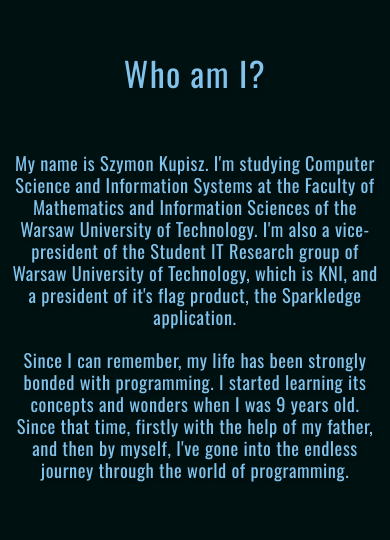
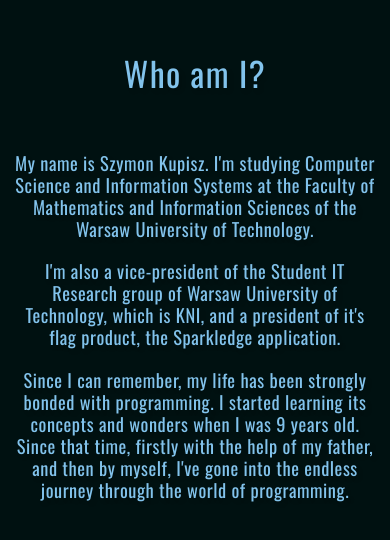
Before and after one commit to SKupisz/skupisz-refactored-nextjs, a Next.js app: page / in a window 390 px wide. Shown: the part 848-1388 px from the top of the page. Built offline with nearby package versions, Linux system fonts and the light colour scheme; a web font is replaced by a local one.

Commit message:
Fixed minor issues regarding the landing page design

```diff
--- a/pages/index.tsx
+++ b/pages/index.tsx
@@ -2,6 +2,7 @@ import React from 'react';
 import Head from 'next/head'
 import Image from 'next/image'
 import ExpandCircleDownIcon from '@mui/icons-material/ExpandCircleDown';
+import { useMediaQuery } from '@mui/material';
 
 import { WelcomeDescriptionContent, WelcomeDescriptionHeader, WelcomeGoDownButton, WelcomeHeader, WelcomePageSegment, WelcomeShortDescriptionWrapper } from 'styled/components/welcome/welcome'
 import styles from '../styles/Home.module.css'
@@ -9,8 +10,12 @@ import styles from '../styles/Home.module.css'
 export default function Home() {
 
   const scrollButtonRef = React.createRef<HTMLButtonElement>();
+  const scrollToNextSection = () => window.scrollBy(0, 90 * (window.innerHeight / 100));
 
-  const scrollToNextSection = () => window.scrollBy(0, 90 * (window.innerHeight / 100));
+  const isBiggerThanTablet:boolean = useMediaQuery("(min-width: 768px)");
+
+  const descriptionContent:string[] = ["My name is Szymon Kupisz. I'm studying Computer Science and Information Systems at the Faculty of Mathematics and Information Sciences of the Warsaw University of Technology.",
+    "I'm also a vice-president of the Student IT Research group of Warsaw University of Technology, which is KNI, and a president of it's flag product, the Sparkledge application."];
 
   return (
     <div>
@@ -59,9 +64,13 @@ export default function Home() {
         <WelcomeDescriptionHeader className="block-center">
           Who am I?
         </WelcomeDescriptionHeader>
-        <WelcomeDescriptionContent className="block-center">
-          My name is Szymon Kupisz. I'm studying Computer Science and Information Systems at the Faculty of Mathematics and Information Sciences of the Warsaw University of Technology. I'm also a vice-president of the Student IT Research group of Warsaw University of Technology, which is KNI, and a president of it's flag product, the Sparkledge application.
-        </WelcomeDescriptionContent>
+        {isBiggerThanTablet ? <WelcomeDescriptionContent className="block-center">
+          {`${descriptionContent[0]} ${descriptionContent[1]}`}
+        </WelcomeDescriptionContent> : <>
+            {descriptionContent.map((elem: string) => <WelcomeDescriptionContent className="block-center">
+              {elem}
+            </WelcomeDescriptionContent>)}
+        </>}
         <WelcomeDescriptionContent className="block-center">
           Since I can remember, my life has been strongly bonded with programming. I started learning its concepts and wonders when I was 9 years old. Since that time, firstly with the help of my father, and then by myself, I've gone into the endless journey through the world of programming.
         </WelcomeDescriptionContent>
```
